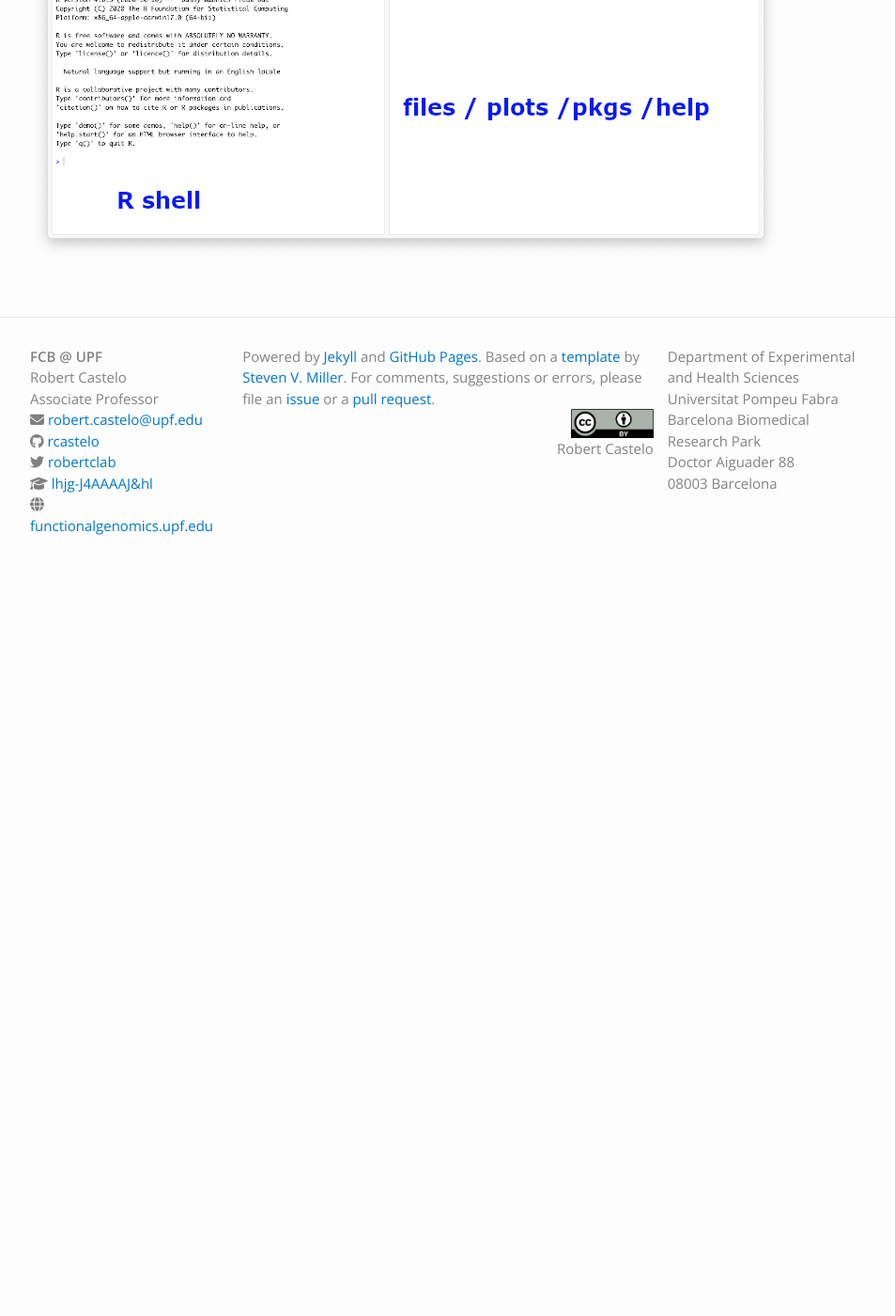
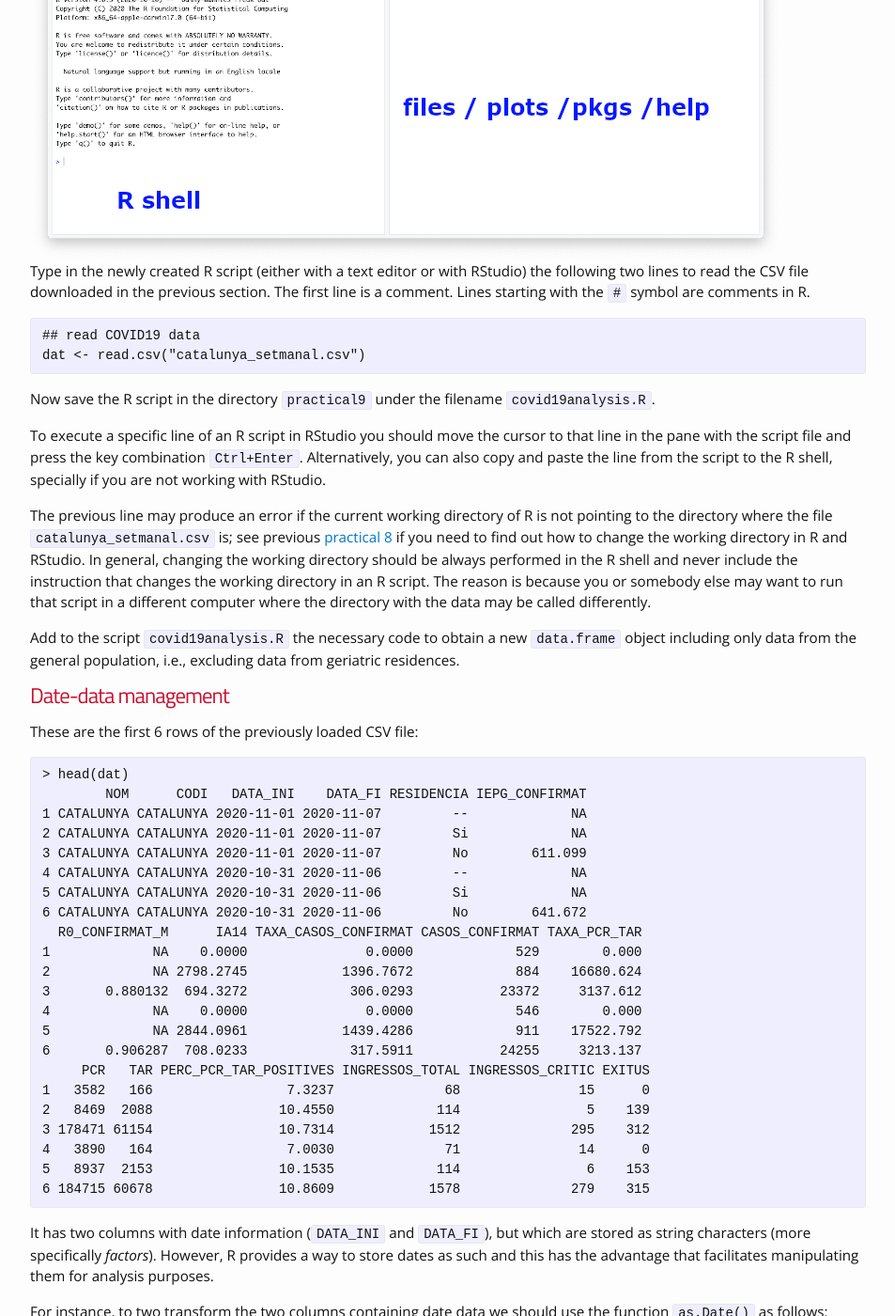
Before and after one commit to funcompbio/funcompbio.github.io, a Jekyll site: the page built from practical9/practical9.md, in a window 1280 px wide and 1400 px high, scrolled down 1366 px. Shown: the whole window at 94% size, without its empty margins (163-1116 px from the left). Built offline with Jekyll 4.4.1, drawn with Linux system fonts in a browser that asks for light colours; nearby versions of some CDN libraries; before the commit the page ends 1996 px from its top, so only the background shows below that; some of the changed text lies outside the part shown.

Commit message:
Fixed typo in practical 8.

```diff
--- a/practical9/practical9.html
+++ b/practical9/practical9.html
@@ -9,7 +9,7 @@
 <ol style="list-style-type: decimal">
 <li>Go to the Catalan Health Departament COVID19 data portal at <a href="https://dadescovid.cat" class="uri">https://dadescovid.cat</a> and switch the language to &quot;ENGLISH&quot; using the pull-down menu on the top-right corner of the page.</li>
 <li>Follow the downloads link and on the next page click and download the file corresponding to the &quot;7 DAY AGGREGATION&quot; for &quot;CATALUNYA&quot;. Make sure you know exactly where in your filesystem this file has been downloaded. <strong>Tip:</strong> some browsers automatically download files into a folder called &quot;Downloads&quot; or under a name corresponding to the translation of &quot;Downloads&quot; to the default language of your operating system.</li>
-<li>Make a directory in your filesystem, for instance at your <em>home</em> directory, called <code>practical 8</code> and copy in it the downloaded file.</li>
+<li>Make a directory in your filesystem, for instance at your <em>home</em> directory, called <code>practical9</code> and copy in it the downloaded file.</li>
 <li>Since the downloaded file is a ZIP file, uncompress as you did in <a href="/practical1/">practical 1</a> so that you finally have a file called <code>catalunya_setmanal.csv</code> in the directory <code>practical8</code>.</li>
 </ol>
 <p>If you are using the UPF <em>myapps</em> cloud to run RStudio, then you need to either use an internet browser in <em>myapps</em> to download the data file directly in the <em>myapps</em> cloud or upload to the <em>myapps</em> cloud the file that you have downloaded in your own computer.</p>
@@ -20,3 +20,57 @@
 <img src="RStudioNewScript.png" />
 
 </div>
+<p>Type in the newly created R script (either with a text editor or with RStudio) the following two lines to read the CSV file downloaded in the previous section. The first line is a comment. Lines starting with the <code>#</code> symbol are comments in R.</p>
+<pre><code>## read COVID19 data
+dat &lt;- read.csv(&quot;catalunya_setmanal.csv&quot;)</code></pre>
+<p>Now save the R script in the directory <code>practical9</code> under the filename <code>covid19analysis.R</code>.</p>
+<p>To execute a specific line of an R script in RStudio you should move the cursor to that line in the pane with the script file and press the key combination <code>Ctrl+Enter</code>. Alternatively, you can also copy and paste the line from the script to the R shell, specially if you are not working with RStudio.</p>
+<p>The previous line may produce an error if the current working directory of R is not pointing to the directory where the file <code>catalunya_setmanal.csv</code> is; see previous <a href="/practical8/">practical 8</a> if you need to find out how to change the working directory in R and RStudio. In general, changing the working directory should be always performed in the R shell and never include the instruction that changes the working directory in an R script. The reason is because you or somebody else may want to run that script in a different computer where the directory with the data may be called differently.</p>
+<p>Add to the script <code>covid19analysis.R</code> the necessary code to obtain a new <code>data.frame</code> object including only data from the general population, i.e., excluding data from geriatric residences.</p>
+<h1 id="date-data-management">Date-data management</h1>
+<p>These are the first 6 rows of the previously loaded CSV file:</p>
+<pre><code>&gt; head(dat)
+        NOM      CODI   DATA_INI    DATA_FI RESIDENCIA IEPG_CONFIRMAT
+1 CATALUNYA CATALUNYA 2020-11-01 2020-11-07         --             NA
+2 CATALUNYA CATALUNYA 2020-11-01 2020-11-07         Si             NA
+3 CATALUNYA CATALUNYA 2020-11-01 2020-11-07         No        611.099
+4 CATALUNYA CATALUNYA 2020-10-31 2020-11-06         --             NA
+5 CATALUNYA CATALUNYA 2020-10-31 2020-11-06         Si             NA
+6 CATALUNYA CATALUNYA 2020-10-31 2020-11-06         No        641.672
+  R0_CONFIRMAT_M      IA14 TAXA_CASOS_CONFIRMAT CASOS_CONFIRMAT TAXA_PCR_TAR
+1             NA    0.0000               0.0000             529        0.000
+2             NA 2798.2745            1396.7672             884    16680.624
+3       0.880132  694.3272             306.0293           23372     3137.612
+4             NA    0.0000               0.0000             546        0.000
+5             NA 2844.0961            1439.4286             911    17522.792
+6       0.906287  708.0233             317.5911           24255     3213.137
+     PCR   TAR PERC_PCR_TAR_POSITIVES INGRESSOS_TOTAL INGRESSOS_CRITIC EXITUS
+1   3582   166                 7.3237              68               15      0
+2   8469  2088                10.4550             114                5    139
+3 178471 61154                10.7314            1512              295    312
+4   3890   164                 7.0030              71               14      0
+5   8937  2153                10.1535             114                6    153
+6 184715 60678                10.8609            1578              279    315</code></pre>
+<p>It has two columns with date information (<code>DATA_INI</code> and <code>DATA_FI</code>), but which are stored as string characters (more specifically <em>factors</em>). However, R provides a way to store dates as such and this has the advantage that facilitates manipulating them for analysis purposes.</p>
+<p>For instance, to two transform the two columns containing date data we should use the function <code>as.Date()</code> as follows:</p>
+<pre><code>&gt; startdate &lt;- as.Date(dat$DATA_INI)
+&gt; enddate &lt;- as.Date(dat$DATA_FI)</code></pre>
+<p>While R displays these objects as vectors of character strings, they do belong to a different class of objects, the class <em>Date</em>.</p>
+<pre><code>&gt; head(startdate)
+[1] &quot;2020-11-01&quot; &quot;2020-11-01&quot; &quot;2020-11-01&quot; &quot;2020-10-31&quot; &quot;2020-10-31&quot; &quot;2020-10-31&quot;
+&gt; class(startdate)
+[1] &quot;Date&quot;
+&gt; head(enddate)
+[1] &quot;2020-11-07&quot; &quot;2020-11-07&quot; &quot;2020-11-07&quot; &quot;2020-11-06&quot; &quot;2020-11-06&quot; &quot;2020-11-06&quot;
+&gt; class(enddate)
+[1] &quot;Date&quot;</code></pre>
+<p>Having dates stored as <code>Date</code>-class objects facilitates operations on dates such as calculating time differences:</p>
+<pre><code>&gt; head(enddate - startdate + 1)
+Time differences in days
+[1] 7 7 7 7 7 7</code></pre>
+<p>or extracting the month of each date:</p>
+<pre><code>&gt; month &lt;- months.Date(startdate))
+&gt; head(month)
+[1] &quot;November&quot; &quot;November&quot; &quot;November&quot; &quot;October&quot;  &quot;October&quot;  &quot;October&quot;
+&gt; class(month)
+[1] &quot;character&quot;</code></pre>
```
Also changed, not shown: practical9/RStudioNewScript.png.
